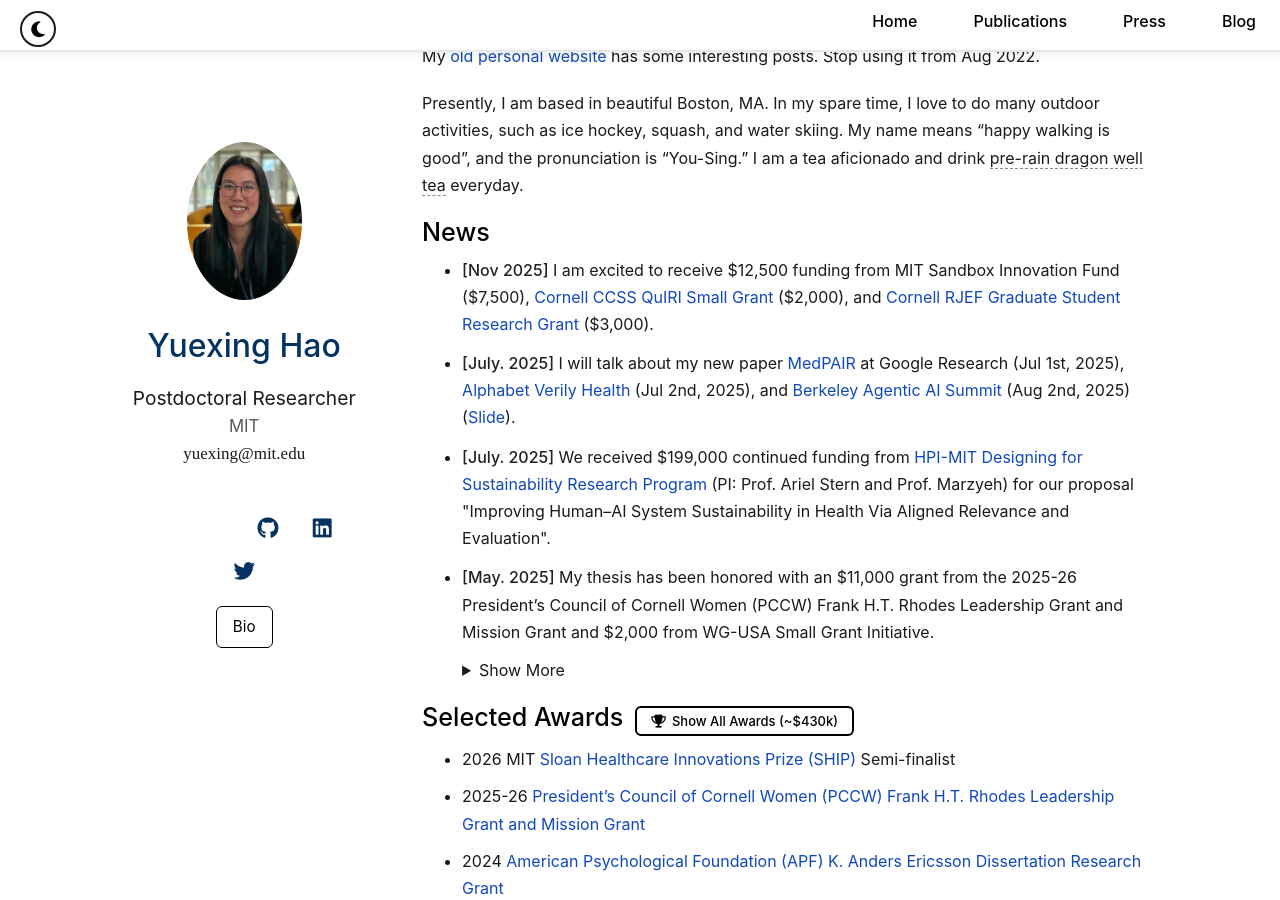
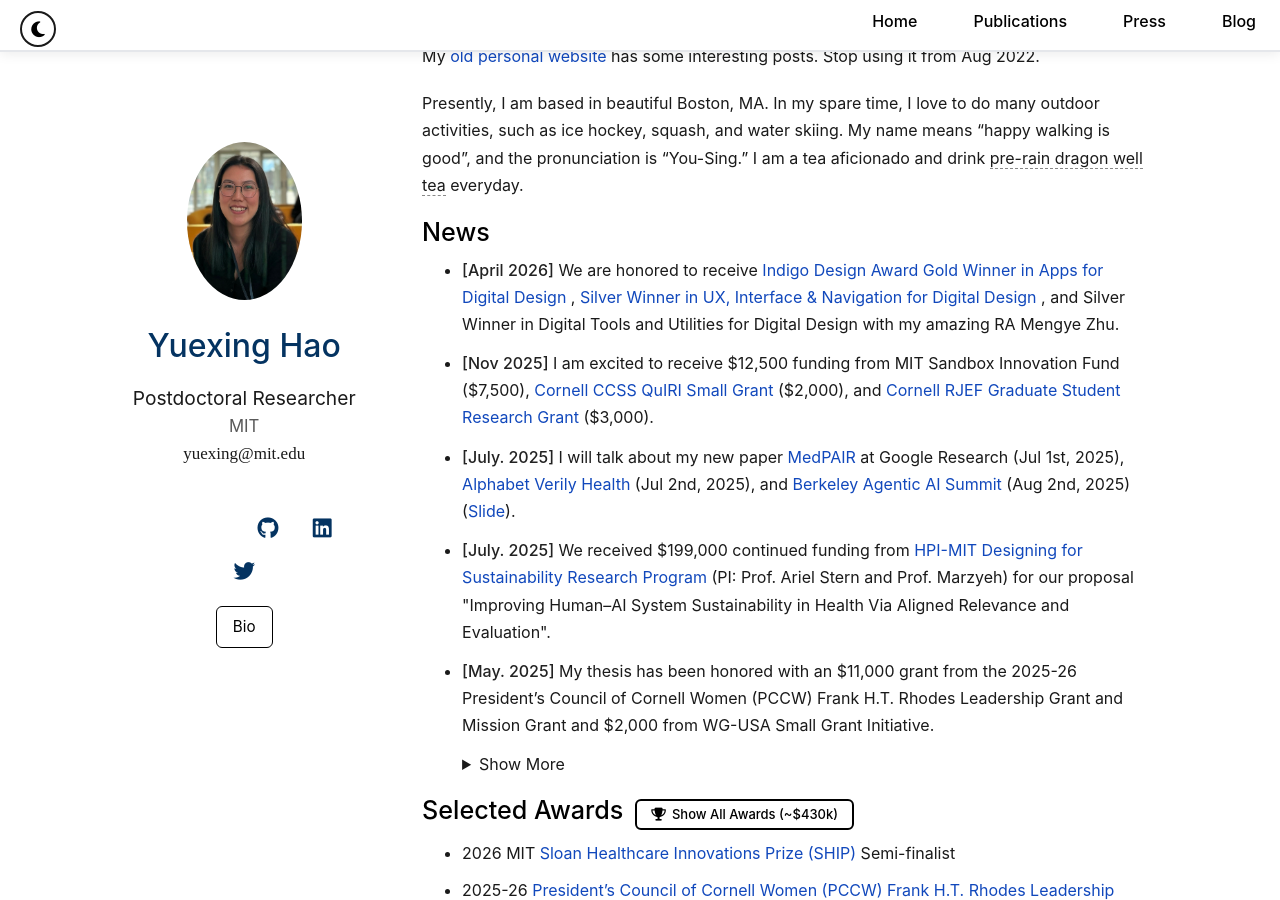
Before and after one commit to YuexingHao/Yuexing-Hao, a Jekyll site: the page built from index.md, in a window 1280 px wide and 900 px high, scrolled down 374 px. Built offline with Jekyll 4.4.1, drawn with Linux system fonts in a browser that asks for light colours; a style sheet for code colours, icons or effects is not loaded; our own code applies the rules of GitHub Pages for plain Markdown files.

Commit message:
indigo awards

```diff
--- a/_includes/news.md
+++ b/_includes/news.md
@@ -7,6 +7,7 @@
 <h2 id="news" style="margin: 20px 0px 10px;">News</h2>
 
 <ul id="news-list">
+<li><strong>[April 2026]</strong> We are honored to receive <a href="https://indigoaward.com/winners/12077"> Indigo Design Award </a> <a href="https://yuexinghao.github.io/Yuexing-Hao/assets/files/awards/Indigo_Gold_26.pdf">Gold Winner in Apps for Digital Design </a>, <a href="https://yuexinghao.github.io/Yuexing-Hao/assets/files/awards/Indigo_Silver_26.pdf">Silver Winner in UX, Interface & Navigation for Digital Design </a>, and Silver Winner in Digital Tools and Utilities for Digital Design with my amazing RA Mengye Zhu.</li>
 <li><strong>[Nov 2025]</strong> I am excited to receive $12,500 funding from MIT Sandbox Innovation Fund ($7,500), <a href="https://yuexinghao.github.io/Yuexing-Hao/assets/files/awards/Quiri%20Grad%20Award%20Letter-Hao.pdf">Cornell CCSS QuIRI Small Grant</a> ($2,000), and <a href="https://yuexinghao.github.io/Yuexing-Hao/assets/files/awards/Racial_Graduate_Award.pdf">Cornell RJEF Graduate Student Research Grant</a> ($3,000).</li>
 <li><strong>[July. 2025]</strong> I will talk about my new paper <a href="https://medpair.csail.mit.edu/">MedPAIR</a> at Google Research (Jul 1st, 2025), <a href="https://verily.com/">Alphabet Verily Health</a> (Jul 2nd, 2025), and <a href="https://rdi.berkeley.edu/agentx/">Berkeley Agentic AI Summit</a> (Aug 2nd, 2025) (<a href="https://yuexinghao.github.io/Yuexing-Hao/assets/files/talks/MedPAIR%20Presentation.pdf">Slide</a>).</li>
 <li><strong>[July. 2025]</strong> We received $199,000 continued funding from <a href="https://mad.mit.edu/projects/improving-human-ai-system-sustainability-in-health-via-aligned-relevance-and-evaluation">HPI-MIT Designing for Sustainability Research Program</a> (PI: Prof. Ariel Stern and Prof. Marzyeh) for our proposal "Improving Human–AI System Sustainability in Health Via Aligned Relevance and Evaluation".</li>
```
Also changed, not shown: 2 other files.
